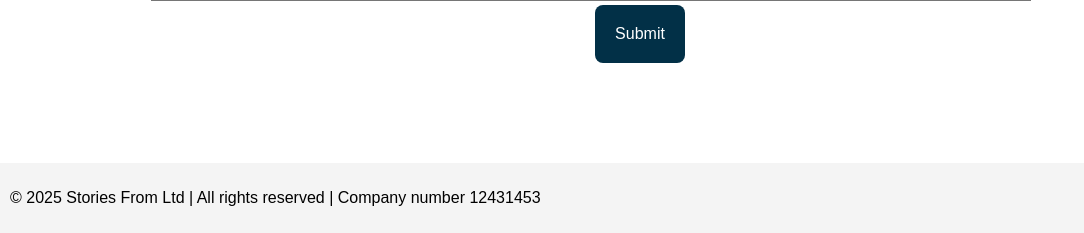
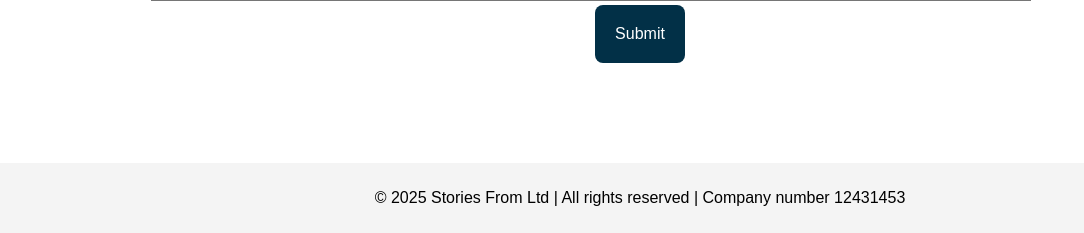
Before and after one commit to ahobbyistspresents/website-test, a PHP site: page / in a window 1280 px wide. Shown: the part 2439-2672 px from the top of the page, without its empty margins (0-1084 px from the left). Run offline with PHP 8.4, Linux system fonts and the light colour scheme.

Commit message:
Update styles.css

```diff
--- a/styles.css
+++ b/styles.css
@@ -63,7 +63,7 @@
 
         footer {
             background: #f4f4f4;
-            align: center;
+            text-align: center;
             padding: 10px;
         }
 
```
